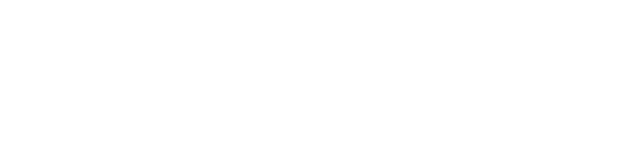
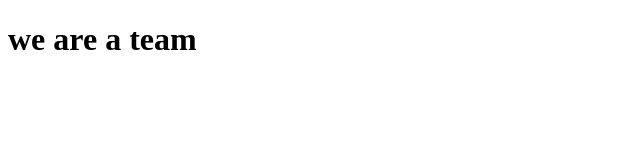
Before and after one commit to Radiyyah/chanty.T1G7, a plain HTML site: page index.html in a window 1280 px wide. Shown: the whole page, without its empty margins (0-640 px from the left). Drawn offline with Linux system fonts and the light colour scheme.

Commit message:
added codes

```diff
--- a/index.html
+++ b/index.html
@@ -9,7 +9,7 @@
     <link rel="stylesheet" href="css/style.css">
 </head>
 <body>
-
+  <h1>we are a team</h1>
 
     <script src="js/script.js"></script>
 </body>
```
